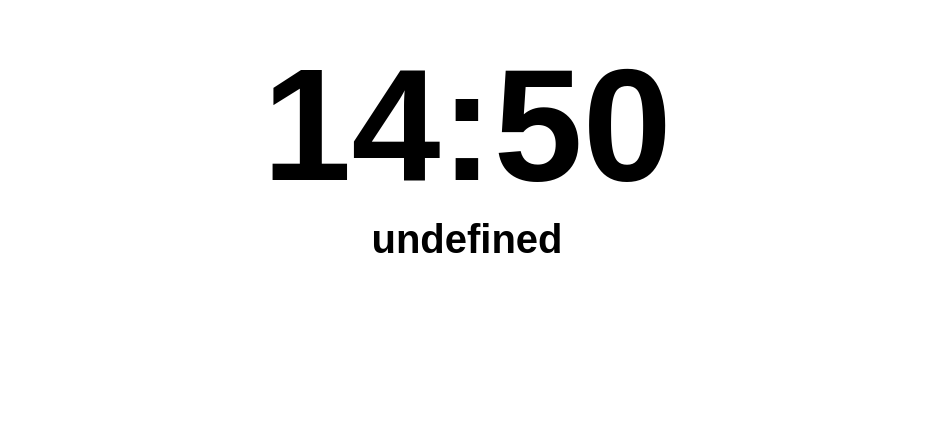
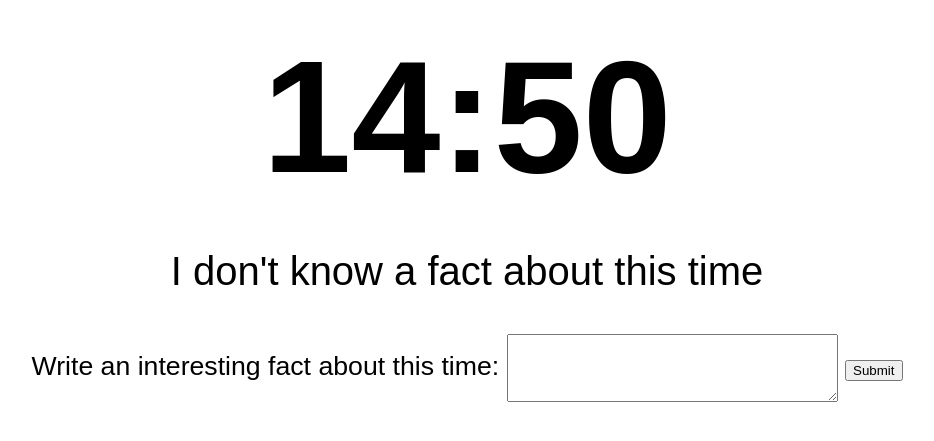
Before and after one commit to christianp/mtime, a plain HTML site: page index.htm in a window 1280 px wide. Shown: the part 175-616 px from the top of the page, without its empty margins (173-1107 px from the left). Drawn offline with nearby package versions, Linux system fonts and the light colour scheme; some packages are replaced by stand-ins of ours.

Commit message:
allow user to enter new facts, and store them in localStorage

```diff
--- a/facts.js
+++ b/facts.js
@@ -1,22 +1,57 @@
+var facts = {
+	"00:00": "Four identical digits",
+	"00:01": "Something interesting",
+	"16:59": "",
+	"13:21": "Two consecutive Fibonacci numbers",
+	"13:23": "Two consecutive lel numbers"
+};
+
 getFact =  function(time) {
-	facts = {
-   		"00:00": "Four identical digits",
-   	 	"00:01": "Something interesting",
-  	 	"16:59": "",
-  	 	"13:21": "Two consecutive Fibonacci numbers",
-  	 	"13:23": "Two consecutive lel numbers"
-	};
-	return (facts[time]);
+	return facts[time];
 }
+
+function addFact(time,fact) {
+	facts[time] = fact;
+	localStorage['time-facts'] = JSON.stringify(facts);
+}
+
+var otime = '';
+var time;
+
 updateFact =  function() {
-	var currentdate = new Date();
+	var currentTime = new Date();
 
-	var answer =  pad(currentdate.getHours(),2,0) + ":" + pad(currentdate.getMinutes(),2,0)
-	var elem = document.getElementById('answer');
-      elem.innerHTML = answer;
-      elem.setAttribute("title", answer);
-    var elem = document.getElementById('explain');
-      elem.innerHTML = getFact(answer);
+	time = formatTime(currentTime);
+	if(time==otime) {
+		return;
+	} else {
+		otime = time;
+		refreshView();
+	}
+}
+
+function refreshView() {
+	var fact = getFact(time);
+
+	var timeElement = document.getElementById('time');
+	timeElement.innerHTML = time;
+	timeElement.setAttribute("title", time);
+	var factElement = document.getElementById('fact');
+
+	factElement.className = fact ? 'yes' : 'no';
+	document.querySelector('#fact-form').className = fact ? 'hidden': '';
+	var factInput = document.querySelector('textarea[name=fact-input]');
+	if(fact) {
+		document.getElementById('yes-fact').innerHTML = fact;
+		MathJax.Hub.Queue(['Typeset',MathJax.Hub,factElement]);
+		factInput.value = fact;
+	} else {
+		factInput.value = '';
+	}
+}
+
+function formatTime(t) {
+	return pad(t.getHours(),2,'0') + ":" + pad(t.getMinutes(),2,'0')
 }
 
 function pad(n, width, z) {
@@ -24,3 +59,22 @@ function pad(n, width, z) {
   n = n + '';
   return n.length >= width ? n : new Array(width - n.length + 1).join(z) + n;
 }
+
+window.onload = function() {
+	document.querySelector('#fact-form').onsubmit = function() {
+		var fact = this.querySelector('textarea[name=fact-input]').value;
+		addFact(time,fact);
+		refreshView();
+		return false;
+	}
+	document.querySelector('#yes-fact').onclick = function() {
+		document.querySelector('#fact').className = 'edit';
+	}
+
+	if(localStorage && localStorage['time-facts']) {
+		facts = JSON.parse(localStorage['time-facts']);
+	}
+
+	updateFact();
+	setInterval(updateFact, 1000 * 10);
+}
--- a/index.htm
+++ b/index.htm
@@ -3,40 +3,65 @@
 	<head>
 		<meta charset="utf-8" />
 		<style type="text/css">
-    html, body {height: 100%;}
-    body {text-align: center;}
-    a#answer {
-      display: inline-block;
+			html, body {
+				height: 100%;
+				font-family: sans-serif;
+			}
+			body {
+				text-align: center;
+			}
+
+			#time{
 				margin-top: 200px;
 				font-weight: bold;
 				font-size: 120pt;
-      font-family: Arial, sans-serif;
-      text-decoration: none;
-      color: black;
 			}
-    a#explain {
-      display: inline-block;
+
+			#fact {
 				margin-top: 0px;
-      font-weight: bold;
 				font-size: 30pt;
-      font-family: Arial, sans-serif;
-      text-decoration: none;
-      color: black;
+			}
+
+			#yes-fact, #no-fact {
+				display: none;
+			}
+
+			#fact.yes #yes-fact {
+				display: block;
+			}
+
+			#fact.no #no-fact {
+				display: block;
+			}
+
+			#fact-form, #fact-form textarea {
+				font-size: 20pt;
+			}
+			#fact-form textarea {
+				vertical-align: middle;
+				font-family: sans-serif;
+			}
+			#fact.yes #fact-form {
+				display: none;
 			}
 		</style>
-  <script type="text/javascript" src="./facts.js"></script>
+		<script type="text/javascript" src="facts.js"></script>
+
+		<script src="http://cdn.mathjax.org/mathjax/latest/MathJax.js?config=TeX-AMS-MML_HTMLorMML"></script>
 	</head>
 	<body>
-<a id="answer">
-    12:34
-</a></br>
-<a id="explain">
-    Error
-</a>
-
-<script type="text/javascript">
-	updateFact();
-	setInterval(updateFact, 1000 * 10);
-</script>
+		<div id="time"></div>
+		<div id="fact">
+			<div id="yes-fact"></div>
+			<div id="no-fact">
+				<p>I don't know a fact about this time</p>
+			</div>
+			<form id="fact-form">
+				<label>Write an interesting fact about this time:
+					<textarea name="fact-input"></textarea>
+				</label>
+				<button>Submit</button>
+			</form>
+		</div>
 	</body>
 </html>
```
Lines whose indentation alone changed are shown as unchanged.
